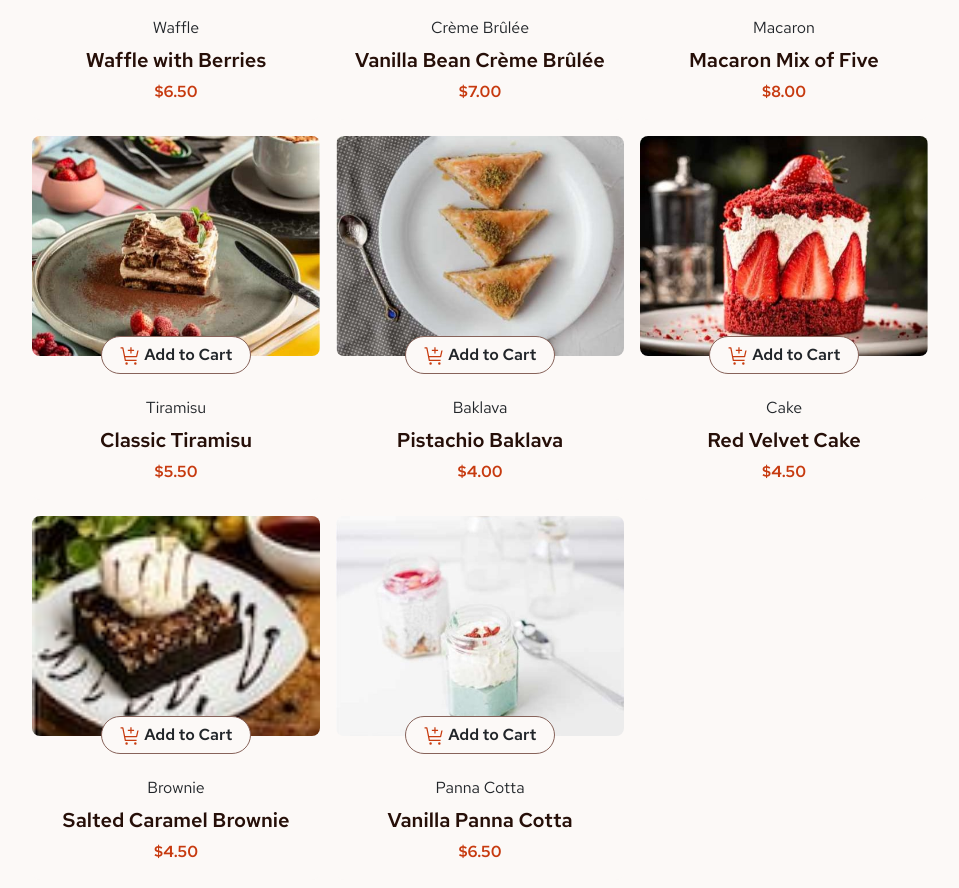
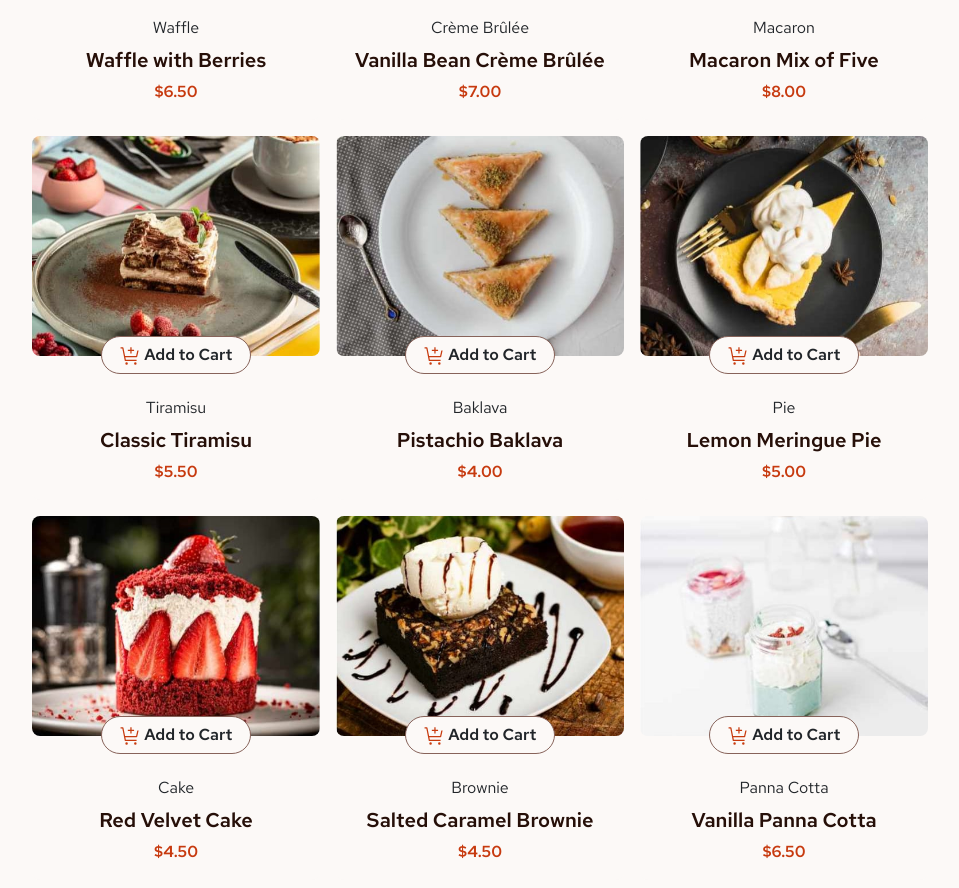
Before and after one commit to sama-daw/product-list-with-cart, a Vue app: page / in a window 1280 px wide. Shown: the part 340-1228 px from the top of the page, without its empty margins (38-997 px from the left). Built offline with nearby package versions, Linux system fonts and the light colour scheme.

Commit message:
used json file instead of creating object in product card

```diff
--- a/src/components/ProductCard.vue
+++ b/src/components/ProductCard.vue
@@ -12,27 +12,26 @@
         :alt="product.name"
       >
 
-
+      <!-- زر Add to Cart -->
       <div v-if="quantity === 0">
         <button
           class="btn add-to-cart-btn"
           @click="addToCart"
         >
-        <svg xmlns="http://www.w3.org/2000/svg" width="21" height="20" fill="none" viewBox="0 0 21 20"><g fill="#C73B0F" clip-path="url(#a)"><path d="M6.583 18.75a1.25 1.25 0 1 0 0-2.5 1.25 1.25 0 0 0 0 2.5ZM15.334 18.75a1.25 1.25 0 1 0 0-2.5 1.25 1.25 0 0 0 0 2.5ZM3.446 1.752a.625.625 0 0 0-.613-.502h-2.5V2.5h1.988l2.4 11.998a.625.625 0 0 0 .612.502h11.25v-1.25H5.847l-.5-2.5h11.238a.625.625 0 0 0 .61-.49l1.417-6.385h-1.28L16.083 10H5.096l-1.65-8.248Z"/><path d="M11.584 3.75v-2.5h-1.25v2.5h-2.5V5h2.5v2.5h1.25V5h2.5V3.75h-2.5Z"/></g><defs><clipPath id="a"><path fill="#fff" d="M.333 0h20v20h-20z"/></clipPath></defs></svg>
+          <svg xmlns="http://www.w3.org/2000/svg" width="21" height="20" fill="none" viewBox="0 0 21 20"><g fill="#C73B0F" clip-path="url(#a)"><path d="M6.583 18.75a1.25 1.25 0 1 0 0-2.5 1.25 1.25 0 0 0 0 2.5ZM15.334 18.75a1.25 1.25 0 1 0 0-2.5 1.25 1.25 0 0 0 0 2.5ZM3.446 1.752a.625.625 0 0 0-.613-.502h-2.5V2.5h1.988l2.4 11.998a.625.625 0 0 0 .612.502h11.25v-1.25H5.847l-.5-2.5h11.238a.625.625 0 0 0 .61-.49l1.417-6.385h-1.28L16.083 10H5.096l-1.65-8.248Z"/><path d="M11.584 3.75v-2.5h-1.25v2.5h-2.5V5h2.5v2.5h1.25V5h2.5V3.75h-2.5Z"/></g><defs><clipPath id="a"><path fill="#fff" d="M.333 0h20v20h-20z"/></clipPath></defs></svg>
           Add to Cart
         </button>
       </div>
 
+      <!-- counter -->
       <div v-else class="counter-box">
-        <!-- زر ناقص -->   <button class="icon-btn" @click="decrease">
+        <button class="icon-btn" @click="decrease">
           <svg xmlns="http://www.w3.org/2000/svg" width="10" height="2" fill="none" viewBox="0 0 10 2">
             <path fill="#fff" d="M0 .375h10v1.25H0V.375Z"/>
           </svg>
         </button>
 
-
         <span class="quantity">{{ quantity }}</span>
-
 
         <button class="icon-btn" @click="increase">
           <svg xmlns="http://www.w3.org/2000/svg" width="10" height="10" fill="none" viewBox="0 0 10 10">
@@ -56,9 +55,13 @@
 <script setup>
 import { ref } from 'vue'
 
-defineProps({
+// props
+const props = defineProps({
   product: Object
 })
+
+// events
+const emit = defineEmits(['add-to-cart'])
 
 const quantity = ref(0)
 const isAnimating = ref(false)
@@ -66,6 +69,7 @@ const isAnimating = ref(false)
 function addToCart() {
   quantity.value = 1
   isAnimating.value = true
+  emit('add-to-cart', props.product) // ⬅️ هذا اللي يرسل للـ parent
   setTimeout(() => {
     isAnimating.value = false
   }, 500)
@@ -169,7 +173,6 @@ function decrease() {
   fill: var(--color-rose-400);
 }
 
-
 @keyframes pulse {
   0% { transform: scale(1); box-shadow: none; }
   50% { transform: scale(1.03); box-shadow: 0 0 20px rgba(199, 59, 15, 0.3); }
@@ -179,7 +182,6 @@ function decrease() {
   animation: pulse 0.5s ease;
 }
 
-
 .active-card {
   border: 1px solid var(--color-red);
   box-shadow: 0 0 8px rgba(199, 59, 15, 0.25);
--- a/src/components/ProductList.vue
+++ b/src/components/ProductList.vue
@@ -11,37 +11,28 @@
 
 <script setup>
 import ProductCard from './ProductCard.vue'
+import rawData from '@/data/data.json'
 
-// استيراد الصور المحلية
-import waffleImg from '@/assets/images/image-waffle-desktop.jpg'
-import cremeImg from '@/assets/images/image-creme-brulee-desktop.jpg'
-import macaronImg from '@/assets/images/image-macaron-desktop.jpg'
-import tiramisuImg from '@/assets/images/image-tiramisu-desktop.jpg'
-import baklavaImg from '@/assets/images/image-baklava-desktop.jpg'
-import redvelvetImg from '@/assets/images/image-cake-desktop.jpg'
-import brownieImg from '@/assets/images/image-brownie-thumbnail.jpg'
-import pannaImg from '@/assets/images/image-panna-cotta-desktop.jpg'
+const products = rawData.map(p => {
+  const desktopPath = p.image && p.image.desktop ? p.image.desktop : ''
+  const filename = desktopPath.split('/').pop()
+  const imageUrl = new URL(`../assets/images/${filename}`, import.meta.url).href
 
-// بيانات المنتجات
-const products = [
-  { id: 1, name: 'Waffle with Berries', description: 'Waffle', price: 6.50, image: waffleImg },
-  { id: 2, name: 'Vanilla Bean Crème Brûlée', description: 'Crème Brûlée', price: 7.00, image: cremeImg },
-  { id: 3, name: 'Macaron Mix of Five', description: 'Macaron', price: 8.00, image: macaronImg },
-  { id: 4, name: 'Classic Tiramisu', description: 'Tiramisu', price: 5.50, image: tiramisuImg },
-  { id: 5, name: 'Pistachio Baklava', description: 'Baklava', price: 4.00, image: baklavaImg },
-  { id: 6, name: 'Red Velvet Cake', description: 'Cake', price: 4.50, image: redvelvetImg },
-  { id: 7, name: 'Salted Caramel Brownie', description: 'Brownie', price: 4.50, image: brownieImg },
-  { id: 8, name: 'Vanilla Panna Cotta', description: 'Panna Cotta', price: 6.50, image: pannaImg }
-]
+  return {
+    id: p.id,
+    name: p.name,
+    description: p.category,
+    price: p.price,
+    image: imageUrl,
+  }
+})
 
-// دالة لإضافة المنتج للسلة (حالياً تظهر alert)
 function handleAddToCart(product) {
+
   alert(`${product.name} added to cart!`)
 }
 </script>
 
 <style scoped>
-.container {
-  margin-top: 20px;
-}
+.container { margin-top: 20px; }
 </style>
```
Also changed, not shown: src/data/data.json (renamed from data.json).
